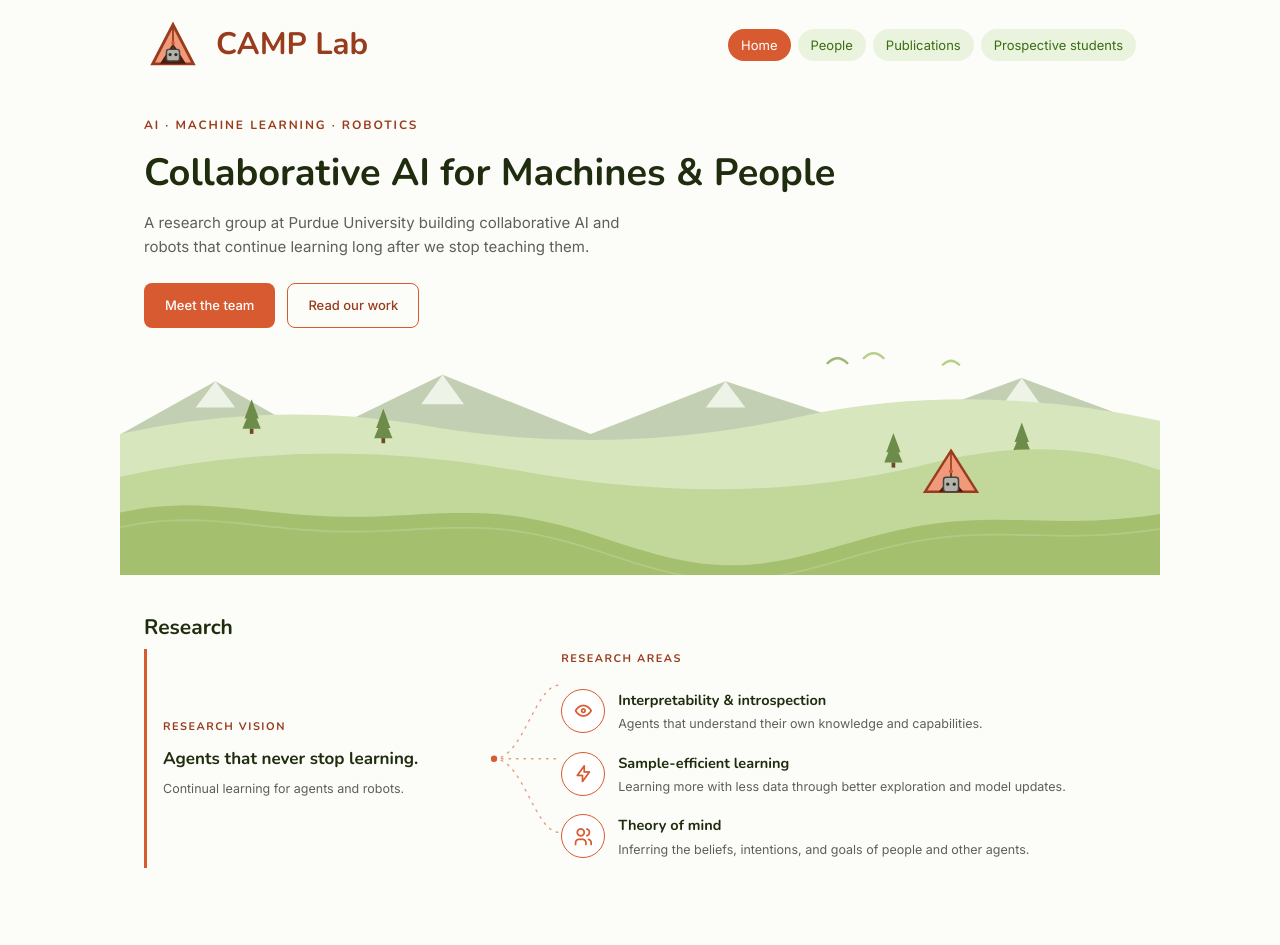
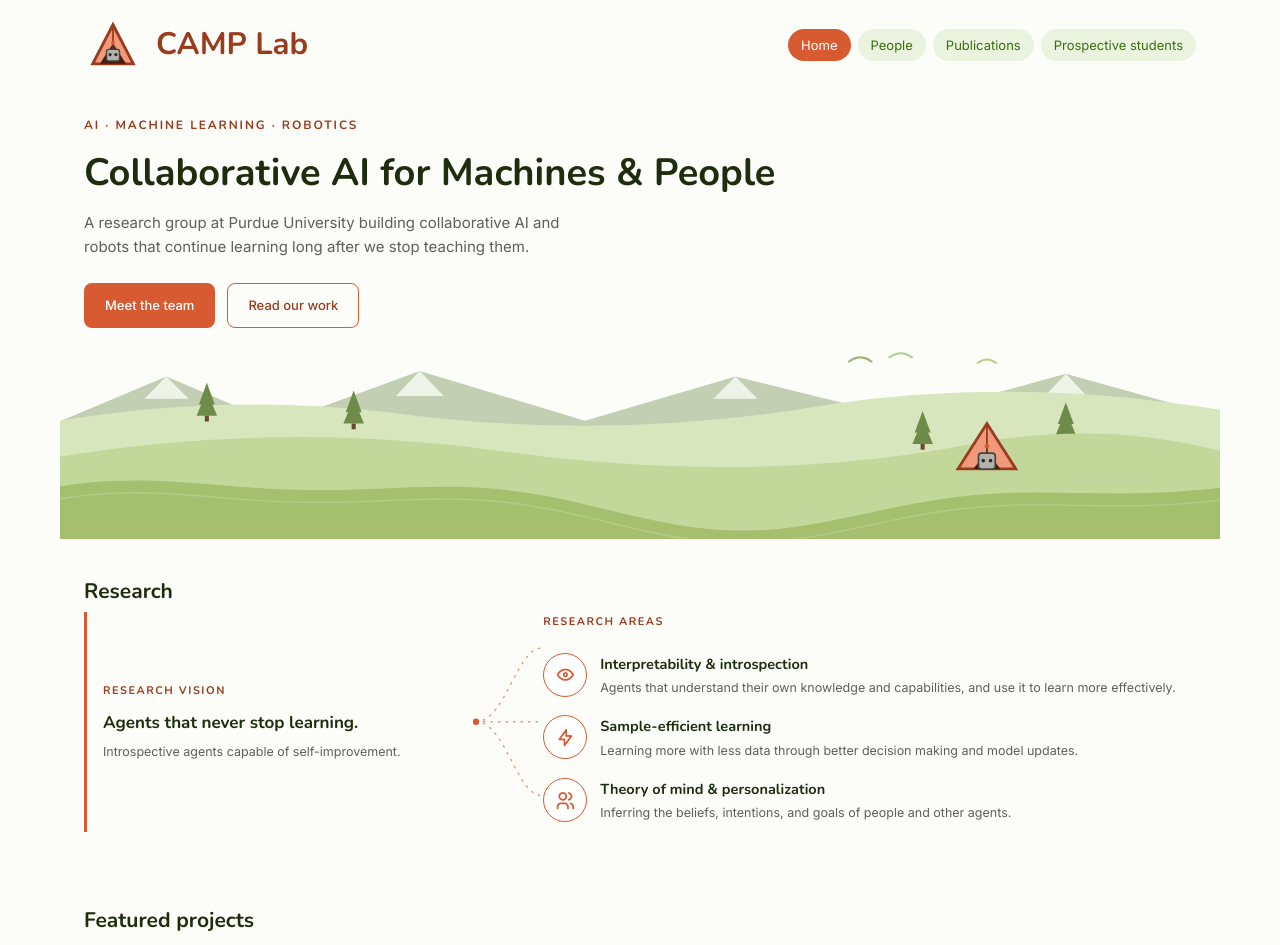
Before and after one commit to camp-lab-purdue/camp-lab-purdue.github.io, a Jekyll site: the page built from index.html, in a window 1280 px wide. Shown: the top 945 px of the page. Built offline with Jekyll 4.4.1, drawn with Linux system fonts in a browser that asks for light colours.

```diff
--- a/_bibliography/papers.bib
+++ b/_bibliography/papers.bib
@@ -23,7 +23,7 @@
 
 @article{deng2025energyfull,
   title={Energy-Based Transfer for Reinforcement Learning},
-  author={Deng, Zeyun and Ghosh, Jasorsi and Xie, Fiona and Lu, Yuzhe and Sycara, Katia and Campbell, Joseph},
+  author={Deng, Zeyun and Ghosh, Jasorsi and Xie, Fiona and Cheng, Kai and Lu, Yuzhe and Sycara, Katia and Campbell, Joseph},
   journal={CoLLAs},
   year={2026},
   arxiv={2506.16590},
--- a/_config.yml
+++ b/_config.yml
@@ -16,11 +16,15 @@ location: West Lafayette, IN
 url: "https://camp-lab-purdue.github.io"
 baseurl: ""
 
+# Google Analytics 4 Measurement ID (e.g. G-XXXXXXXXXX). Leave "" to disable.
+# Only loads on the live production build, never during local `jekyll serve`.
+google_analytics: "G-V42X7FSPSC"
+
 # Contact / social links (leave blank to hide the icon)
 email: joecamp@purdue.edu
-github: ""           # e.g. camp-lab
+github: "camp-lab-purdue"           # e.g. camp-lab
 scholar_url: https://scholar.google.com/citations?user=1NmM6OUAAAAJ
-twitter: ""          # e.g. camplab
+twitter: "joecampb"          # e.g. camplab
 
 # ─────────────────────────────────────────────────────────────
 # Build settings
--- a/_includes/head.html
+++ b/_includes/head.html
@@ -4,9 +4,24 @@
   <title>{% if page.title and page.url != "/" %}{{ page.title }} · {{ site.short_name }}{% else %}{{ site.title }} — {{ site.tagline }}{% endif %}</title>
   <meta name="description" content="{{ page.description | default: site.description }}">
 
+  <link rel="icon" type="image/svg+xml" href="{{ '/assets/img/favicon.svg' | relative_url }}">
+  <link rel="icon" type="image/png" sizes="32x32" href="{{ '/assets/img/favicon-32.png' | relative_url }}">
+  <link rel="apple-touch-icon" href="{{ '/assets/img/apple-touch-icon.png' | relative_url }}">
+
   <link rel="preconnect" href="https://fonts.googleapis.com">
   <link rel="preconnect" href="https://fonts.gstatic.com" crossorigin>
   <link href="https://fonts.googleapis.com/css2?family=Nunito:wght@400;500;700&family=Inter:wght@400;500&display=swap" rel="stylesheet">
   <link rel="stylesheet" href="{{ '/assets/css/tabler-icons.min.css' | relative_url }}">
   <link rel="stylesheet" href="{{ '/assets/css/main.css' | relative_url }}">
+
+  {%- if site.google_analytics != "" and jekyll.environment == "production" -%}
+  <!-- Google Analytics 4 -->
+  <script async src="https://www.googletagmanager.com/gtag/js?id={{ site.google_analytics }}"></script>
+  <script>
+    window.dataLayer = window.dataLayer || [];
+    function gtag(){dataLayer.push(arguments);}
+    gtag('js', new Date());
+    gtag('config', '{{ site.google_analytics }}');
+  </script>
+  {%- endif -%}
 </head>
--- a/_includes/hero.html
+++ b/_includes/hero.html
@@ -10,7 +10,9 @@
   </div>
 
   <div class="hero-hills">
-    <svg id="hb" viewBox="0 7 632 137" preserveAspectRatio="xMidYMax meet" aria-hidden="true">
+    <svg id="hb" viewBox="0 5 632 103" preserveAspectRatio="xMidYMax meet" aria-hidden="true">
+      <!-- scene vertically compressed to 0.75 (SCENE_SY in hero.js); robot/tent/trees compensate -->
+      <g id="scene" transform="scale(1 0.75)">
         <g id="mtns">
           <path d="M-10 64 L58 26 L118 60 L196 22 L286 58 L368 26 L460 56 L548 24 L645 60 L645 90 L-10 90 Z" fill="#C3CFB3"/>
           <path d="M58 26 L70 42 L46 42 Z" fill="#EEF3E8"/><path d="M196 22 L209 40 L183 40 Z" fill="#EEF3E8"/><path d="M368 26 L380 42 L356 42 Z" fill="#EEF3E8"/><path d="M548 24 L560 41 L536 41 Z" fill="#EEF3E8"/>
@@ -27,6 +29,7 @@
         <path id="frontLine" d="" fill="none" stroke="#ffffff" stroke-width="1" opacity="0.16"/>
         <g id="tent"></g>
         <g id="robot"></g>
+      </g>
     </svg>
   </div>
 </section>
--- a/_includes/research.html
+++ b/_includes/research.html
@@ -5,7 +5,7 @@
     <div class="research-vision">
       <span class="eyebrow">RESEARCH VISION</span>
       <p class="vision-statement">Agents that never stop learning.</p>
-      <p class="vision-note">Continual learning for agents and robots.</p>
+      <p class="vision-note">Introspective agents capable of self-improvement.</p>
     </div>
 
     <div class="research-connector" aria-hidden="true">
@@ -23,20 +23,20 @@
         <span class="area-icon"><i class="ti ti-eye"></i></span>
         <div>
           <p class="area-title">Interpretability &amp; introspection</p>
-          <p class="area-desc">Agents that understand their own knowledge and capabilities.</p>
+          <p class="area-desc">Agents that understand their own knowledge and capabilities, and use it to learn more effectively.</p>
         </div>
       </div>
       <div class="area">
         <span class="area-icon"><i class="ti ti-bolt"></i></span>
         <div>
           <p class="area-title">Sample-efficient learning</p>
-          <p class="area-desc">Learning more with less data through better exploration and model updates.</p>
+          <p class="area-desc">Learning more with less data through better decision making and model updates.</p>
         </div>
       </div>
       <div class="area">
         <span class="area-icon"><i class="ti ti-users"></i></span>
         <div>
-          <p class="area-title">Theory of mind</p>
+          <p class="area-title">Theory of mind &amp; personalization</p>
           <p class="area-desc">Inferring the beliefs, intentions, and goals of people and other agents.</p>
         </div>
       </div>
--- a/assets/css/main.css
+++ b/assets/css/main.css
@@ -13,7 +13,7 @@
   --green:       #3B6D11;
   --green-soft:  #EAF3DE;
   --border:      #E6EBDA;
-  --maxw:        1040px;
+  --maxw:        1160px;
   --font-head:   'Nunito', system-ui, sans-serif;
   --font-body:   'Inter', system-ui, sans-serif;
 }
@@ -205,8 +205,7 @@ h1, h2, h3 { font-family: var(--font-head); color: var(--ink); font-weight: 700;
 .tag-language-models { background: #EEEDFE; color: #3C3489; }
 .tag-interpretability { background: #FAEEDA; color: #633806; }
 .tag-theory-of-mind { background: #FBEAF0; color: #72243E; }
-.tag-multi-agent { background: #EAF3DE; color: #27500A; }
-.tag-human-robot-interaction { background: #FAECE7; color: #993C1D; }
+.tag-computer-vision { background: #E9F3D5; color: #46660C; }
 ol.bibliography { list-style: none; padding: 0; margin: 0; }
 ol.bibliography li { margin: 0; }
 .pub { margin-bottom: 20px; }
--- a/assets/js/hero.js
+++ b/assets/js/hero.js
@@ -1,6 +1,8 @@
 (function () {
   var svg = document.getElementById('hb');
   if (!svg) return;
+  var scene = document.getElementById('scene');
+  var SCENE_SY = 0.75; // scene group's vertical compression (must match hero.html transform)
   var NS = 'http://www.w3.org/2000/svg';
   var reduce = window.matchMedia && window.matchMedia('(prefers-reduced-motion: reduce)').matches;
 
@@ -21,14 +23,14 @@
   [80, 160, 470, 548].forEach(function (bx) {
     var by = yAt(bx, 0.16), sc = 0.62;
     var g = document.createElementNS(NS, 'g');
-    g.setAttribute('transform', 'translate(' + bx + ' ' + by.toFixed(1) + ') scale(' + sc + ')');
+    g.setAttribute('transform', 'translate(' + bx + ' ' + by.toFixed(1) + ') scale(' + sc + ' ' + (sc / SCENE_SY).toFixed(3) + ')');
     g.innerHTML = '<path d="M0 -24 L9 -2 L-9 -2 Z" fill="#6E8C49"/><path d="M0 -31 L7 -12 L-7 -12 Z" fill="#6E8C49"/><rect x="-1.8" y="-2" width="3.6" height="5" fill="#6b4a2c"/>';
     trees.appendChild(g);
   });
 
   var tent = document.getElementById('tent'), tentDD = 0.58, tx = 505;
   var ty = yAt(tx, tentDD), tentSc = scAt(tentDD) * 1.25;
-  tent.setAttribute('transform', 'translate(' + tx + ' ' + ty.toFixed(1) + ') scale(' + tentSc.toFixed(2) + ')');
+  tent.setAttribute('transform', 'translate(' + tx + ' ' + ty.toFixed(1) + ') scale(' + tentSc.toFixed(2) + ' ' + (tentSc / SCENE_SY).toFixed(2) + ')');
   tent.innerHTML =
     '<path d="M0 -30 L19 0 L-19 0 Z" fill="#F0997B" stroke="#993C1D" stroke-width="1.8"/>' +
     '<line x1="0" y1="-30" x2="0" y2="0" stroke="#993C1D" stroke-width="1.2"/>' +
@@ -49,7 +51,7 @@
 
   function placeRobot(wx, dd, dir, bob) {
     var sc = scAt(dd);
-    robot.setAttribute('transform', 'translate(' + wx.toFixed(1) + ' ' + (yAt(wx, dd) - bob).toFixed(1) + ') scale(' + (dir * sc).toFixed(3) + ' ' + sc.toFixed(3) + ')');
+    robot.setAttribute('transform', 'translate(' + wx.toFixed(1) + ' ' + (yAt(wx, dd) - bob).toFixed(1) + ') scale(' + (dir * sc).toFixed(3) + ' ' + (sc / SCENE_SY).toFixed(3) + ')');
   }
 
   if (reduce) { placeRobot(300, 0.85, 1, 0); return; }
@@ -61,7 +63,7 @@
     if (Math.random() < 0.4) { goingToTent = true; autoDock = true; twx = tx; tdd = tentDD; }
     else { wanderGround(); }
   }
-  function ptOf(e) { var p = svg.createSVGPoint(); p.x = e.clientX; p.y = e.clientY; var m = svg.getScreenCTM(); if (!m) return null; return p.matrixTransform(m.inverse()); }
+  function ptOf(e) { var p = svg.createSVGPoint(); p.x = e.clientX; p.y = e.clientY; var m = svg.getScreenCTM(); if (!m) return null; p = p.matrixTransform(m.inverse()); p.y = p.y / SCENE_SY; return p; }
 
   function enterTent() {
     inTent = true; goingToTent = false;
@@ -108,7 +110,7 @@
     legR.setAttribute('transform', 'rotate(' + (-sw) + ' 3.2 -16)');
     placeRobot(wx, dd, dir, bob);
     var want = dd >= tentDD;
-    if (want !== inFront) { inFront = want; if (want) svg.appendChild(robot); else svg.insertBefore(robot, tent); }
+    if (want !== inFront) { inFront = want; if (want) scene.appendChild(robot); else scene.insertBefore(robot, tent); }
     requestAnimationFrame(loop);
   }
   requestAnimationFrame(loop);
```
Also changed, not shown: _people/joseph-campbell.md (+3 -3 lines), assets/img/apple-touch-icon.png (added), assets/img/favicon-32.png (added), assets/img/favicon.svg (added), assets/img/people/joseph-campbell.png (added). Lines whose indentation alone changed are shown as unchanged.
